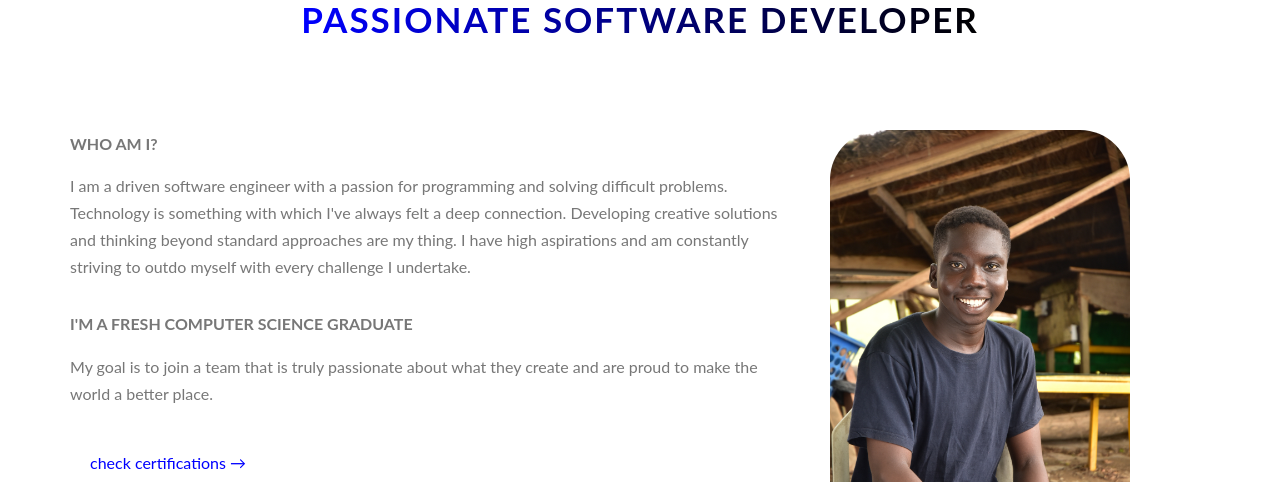
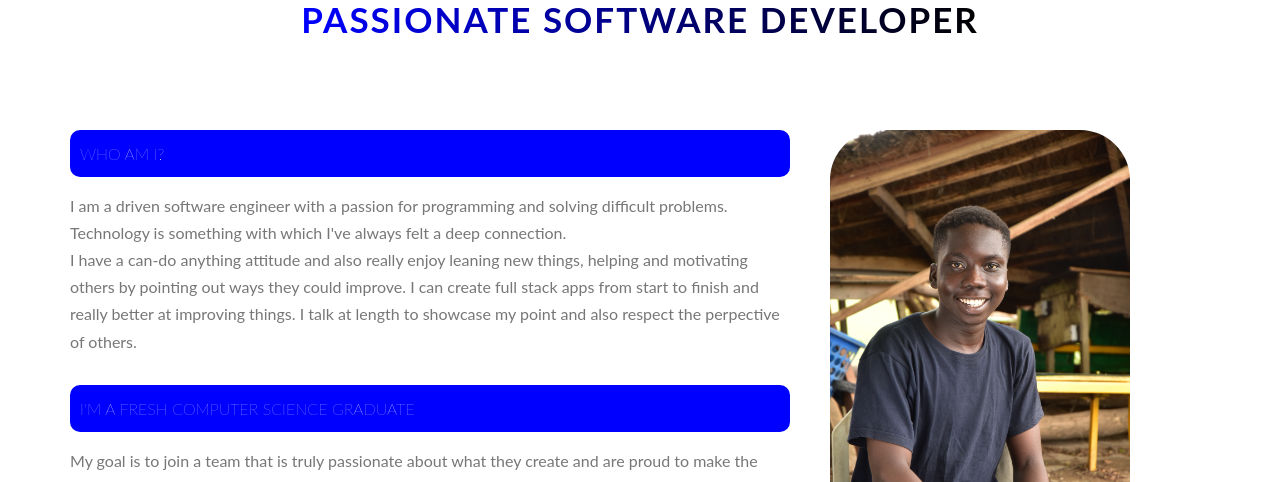
Before and after one commit to Olabisim/MY_PORTFOLIO, a React (Create React App) app: page / in a window 1280 px wide. Shown: the part 920-1402 px from the top of the page. Built offline with nearby package versions, Linux system fonts and the light colour scheme; a web font is replaced by a local one.

Commit message:
edited my writeup

```diff
--- a/src/components/Main.js
+++ b/src/components/Main.js
@@ -22,16 +22,24 @@ const Main = () => {
 
                         <div className="row flex">
                                 <div>
-                                        <h3 className="heading-tertiary u-margin-bottom-small">who am i?</h3>
+                                        <h3 className="heading-tertiary u-margin-bottom-small style-about-head">who am i?</h3>
 
                                         <p className="paragraph">
                                                 I am a driven software engineer with a passion for programming and solving difficult problems.
                                                 Technology is something with which I've always felt a deep connection.
+                                                <p>
+                                                I have a can-do anything attitude and also really enjoy leaning new things, helping and motivating others
+                                                by pointing out ways they could improve.
+                                                I can create full stack apps from start to finish and really better at improving things.
+                                                I talk at length to showcase my point and also respect the perpective of others.
+                                                </p>
+                                                {/*
                                                 Developing creative solutions and thinking beyond standard approaches are my thing.
                                                 I have high aspirations and am constantly striving to outdo myself with every challenge I undertake.
+                                                */}
                                         </p>
 
-                                        <h3 className="heading-tertiary u-margin-bottom-small">i'm A Fresh Computer Science Graduate</h3>
+                                        <h3 className="heading-tertiary u-margin-bottom-small style-about-head">i'm A Fresh Computer Science Graduate</h3>
                                         <p className="paragraph">My goal is to join a team that is truly passionate about what they create and are proud to make the world a better place.</p>
 
                                         <a href="/certify" className="btn-text">
--- a/src/styles/main.css
+++ b/src/styles/main.css
@@ -1625,6 +1625,13 @@
         border-bottom-right-radius: 50px 50px;
         border-bottom-left-radius: 50px 50px;
     }
+    .style-about-head {
+        background: blue;
+        font-weight: 100 !important;
+        color: white;
+        padding: 10px;
+        border-radius: 10px;
+    }
     @supports (-webkit-clip-path: polygon(0 0)) or (clip-path: polygon(0 0)) or (-webkit-clip-path: polygon(0 0)){
         .header{
             -webkit-clip-path:polygon(0 0, 100% 0, 100% 75vh, 0 100%);
```
